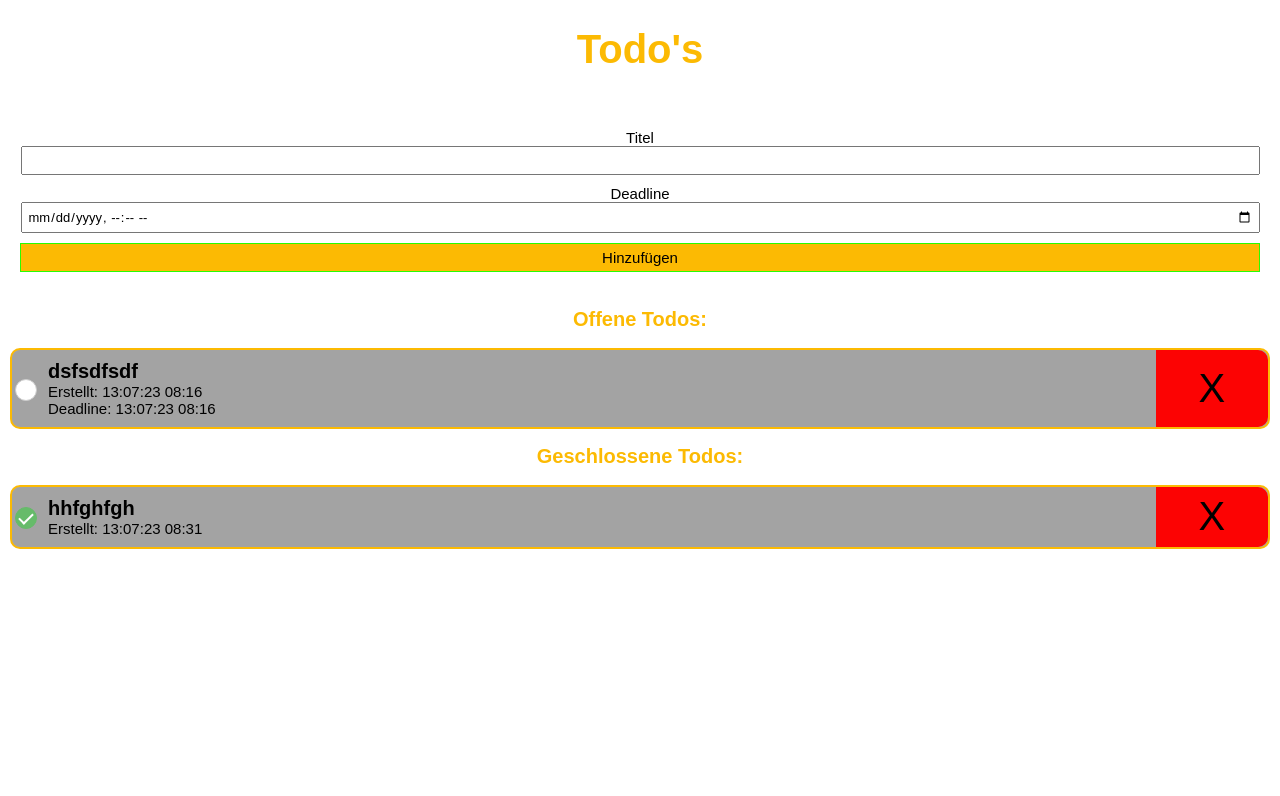
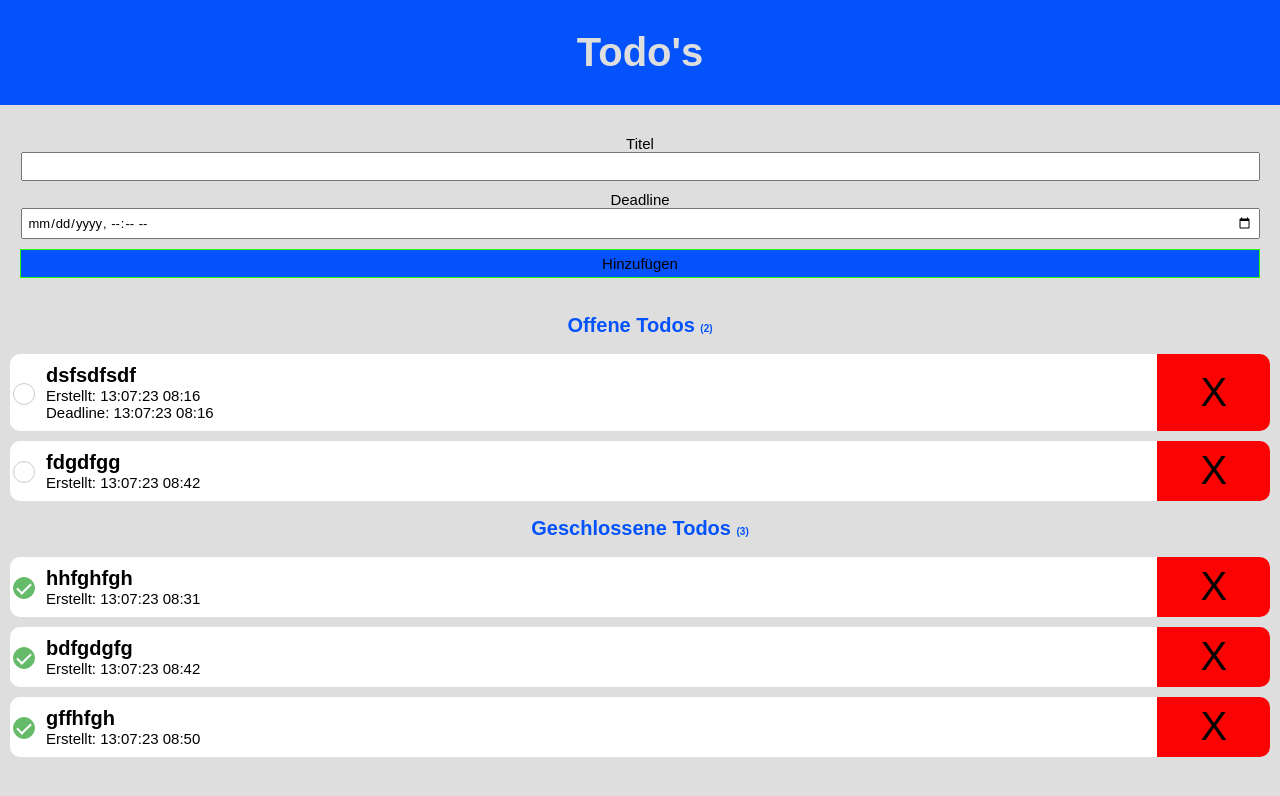
Before and after one commit to Wipeshot/ToDo, an Angular app: page / in a window 1280 px wide. Shown: the top 796 px of the page. Built offline with nearby package versions, Linux system fonts and the light colour scheme; data requests are answered from the project's data file.

Commit message:
Color Change

```diff
--- a/db.json
+++ b/db.json
@@ -13,6 +13,27 @@
       "deadline": "NaN:NaN:aN NaN:NaN",
       "completet": true,
       "id": 11
+    },
+    {
+      "title": "bdfgdgfg",
+      "start": "13:07:23 08:42",
+      "deadline": "NaN:NaN:aN NaN:NaN",
+      "completet": true,
+      "id": 12
+    },
+    {
+      "title": "fdgdfgg",
+      "start": "13:07:23 08:42",
+      "deadline": "NaN:NaN:aN NaN:NaN",
+      "completet": false,
+      "id": 13
+    },
+    {
+      "title": "gffhfgh",
+      "start": "13:07:23 08:50",
+      "deadline": "NaN:NaN:aN NaN:NaN",
+      "completet": true,
+      "id": 14
     }
   ]
 }
--- a/src/_var.scss
+++ b/src/_var.scss
@@ -1,4 +1,4 @@
-$clr-prime: #fcba03;
-$clr-sec: #a3a3a3;
+$clr-prime: #0352fc;
+$clr-sec: #dedede;
 $clr-danger: #fc0303;
 $clr-success: #28fc03;
--- a/src/components/index/index.component.html
+++ b/src/components/index/index.component.html
@@ -1,4 +1,6 @@
-<h1 class="title">Todo's</h1>
+<div class="header">
+    <h1 class="title">Todo's</h1>
+</div>
 <div class="add-todo">
   <app-todo-form
     (newTodo)="createTodo($event)"
@@ -8,7 +10,7 @@
 </div>
 <div>
   <div>
-    <h2 class="title" (click)="handleToDoToggle()">Offene Todos:</h2>
+    <h2 class="title" (click)="handleToDoToggle()">Offene Todos <span>({{ getOpenTodos().length }})</span></h2>
   </div>
   <div *ngIf="showToDos" class="todo-list">
     <app-todo-comp
@@ -22,7 +24,7 @@
 <div>
   <div>
     <h2 class="title" (click)="handleClosedToDoToggle()">
-      Geschlossene Todos:
+      Geschlossene Todos <span>({{ getCompletetTodos().length }})</span>
     </h2>
   </div>
   <div *ngIf="showClosedToDos" class="todo-list">
--- a/src/components/index/index.component.scss
+++ b/src/components/index/index.component.scss
@@ -2,7 +2,7 @@
 
 h1.title {
   font-size: 4rem;
-  color: $clr-prime;
+  color: $clr-sec;
   width: 100%;
   text-align: center;
 }
@@ -13,3 +13,9 @@ h2.title {
   width: 100%;
   text-align: center;
 }
+
+.header {
+    background-color: $clr-prime;
+    height: 100%;
+    padding: 0.3rem;
+}
--- a/src/components/index/index.component.ts
+++ b/src/components/index/index.component.ts
@@ -120,6 +120,12 @@ export class IndexComponent {
       completet: false,
     };
 
+    if (newTodo.title.length < 1) {
+      this.tryToAddToDo = false;
+      this.addToDoError = true;
+      return;
+    }
+
     this.todoService.addToDo(newTodo).subscribe({
       next: (todo) => {
         console.log(todo.status);
--- a/src/components/todo-comp/todo-comp.component.scss
+++ b/src/components/todo-comp/todo-comp.component.scss
@@ -4,10 +4,10 @@
   display: flex;
   flex-direction: row;
   justify-content: space-between;
-  background-color: $clr-sec;
-  border: $clr-prime 2px solid;
+  background-color: lighten($clr-sec, 30%);
   border-radius: 1rem;
   margin: 1rem;
+  min-height: 6rem;
 }
 
 .finish {
--- a/src/styles.scss
+++ b/src/styles.scss
@@ -1,3 +1,5 @@
+@import "src/_var.scss";
+
 * {
   font-family: Arial, Helvetica, sans-serif;
   font-size: 10px;
@@ -6,4 +8,5 @@
 body {
   padding: 0;
   margin: 0;
+  background-color: $clr-sec;
 }
```
